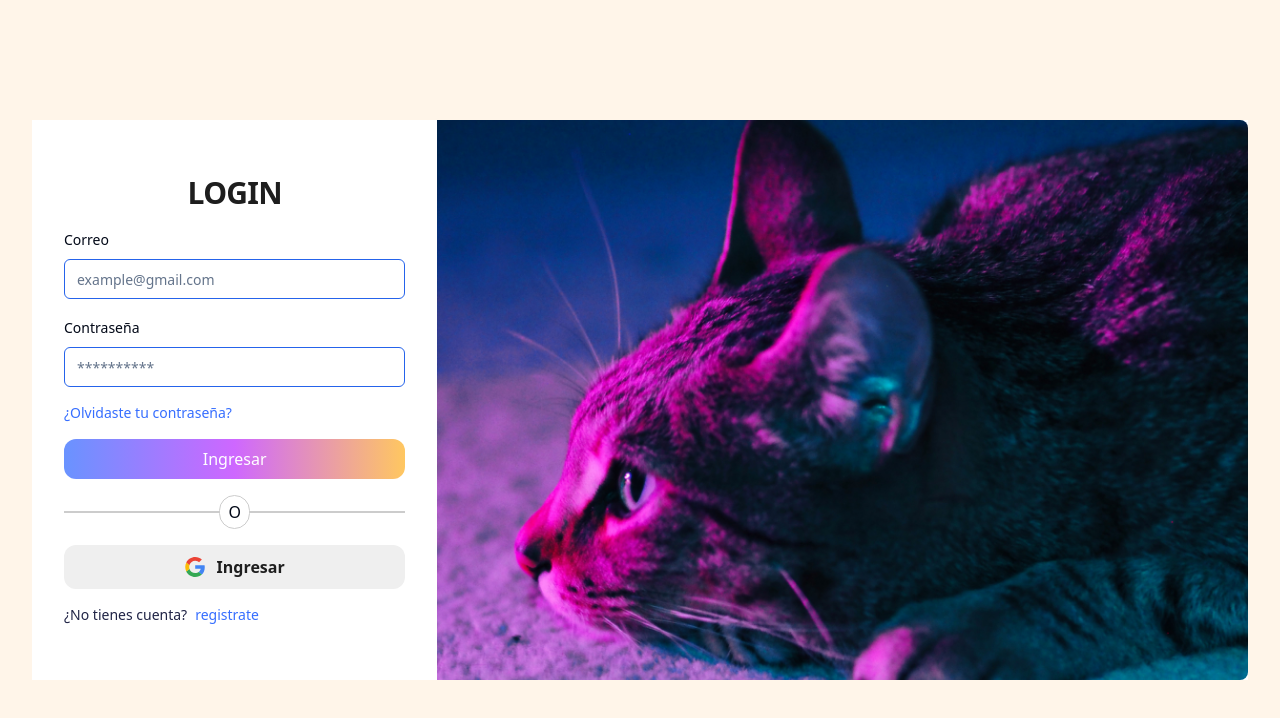
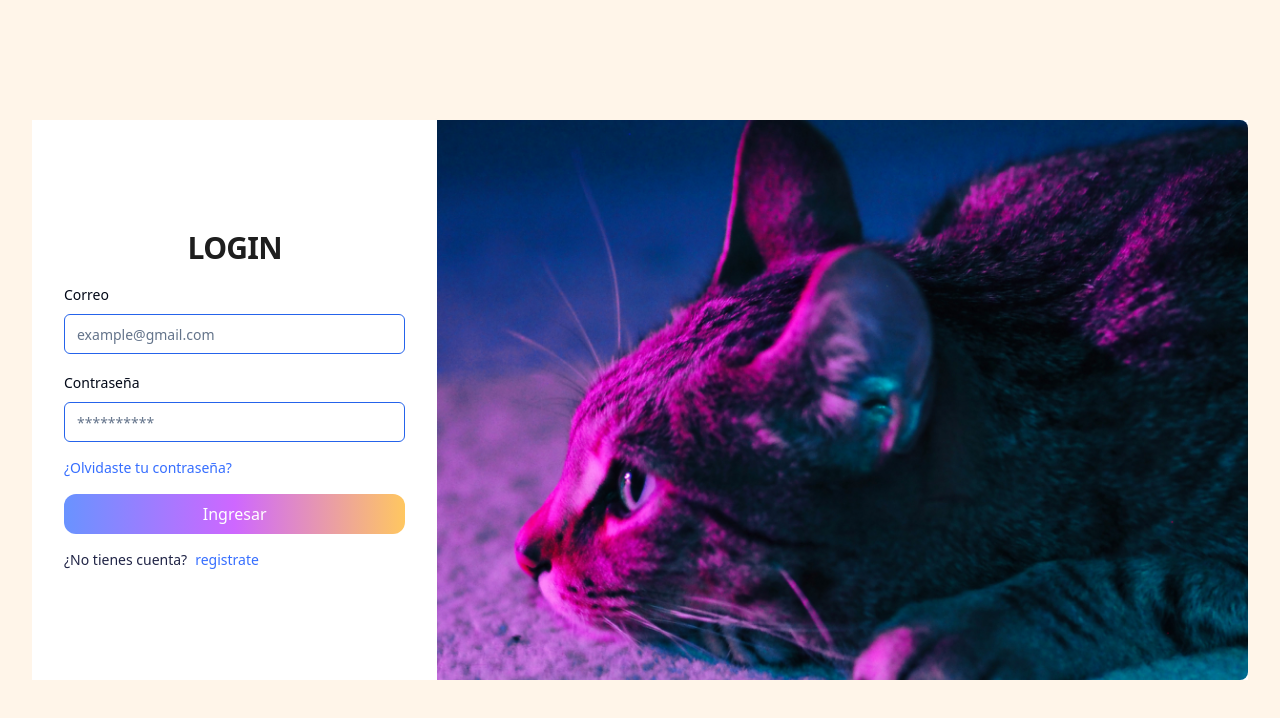
Before and after one commit to mercado-de-creaciones/mercado-de-creaciones-frontend, a React (Vite) app: page / in a window 1280 px wide. Shown: the top 718 px of the page. Built offline with nearby package versions, Linux system fonts and the light colour scheme.

Commit message:
hidden oauth google btn

```diff
--- a/src/presentation/components/shared/Divider.tsx
+++ b/src/presentation/components/shared/Divider.tsx
@@ -1,6 +1,6 @@
 export const Divider = () => {
 	return (
-		<div className='flex items-center w-full'>
+		<div className='items-center w-full hidden'>
 			<span className='flex-1 h-[2px] bg-[#CCCCCC]'></span>
 			<span className='py-1 px-2 rounded-full border border-[#CCCCCC]'>O</span>
 			<span className='flex-1 h-[2px] bg-[#CCCCCC]'></span>
--- a/src/presentation/pages/auth/Login.tsx
+++ b/src/presentation/pages/auth/Login.tsx
@@ -99,7 +99,7 @@ export const Login = () => {
 
 					<Divider />
 
-					<ButtonWithIcon type='button'>
+					<ButtonWithIcon type='button' className='hidden'>
 						<Google className='w-5 h-5' /> Ingresar
 					</ButtonWithIcon>
 
```
